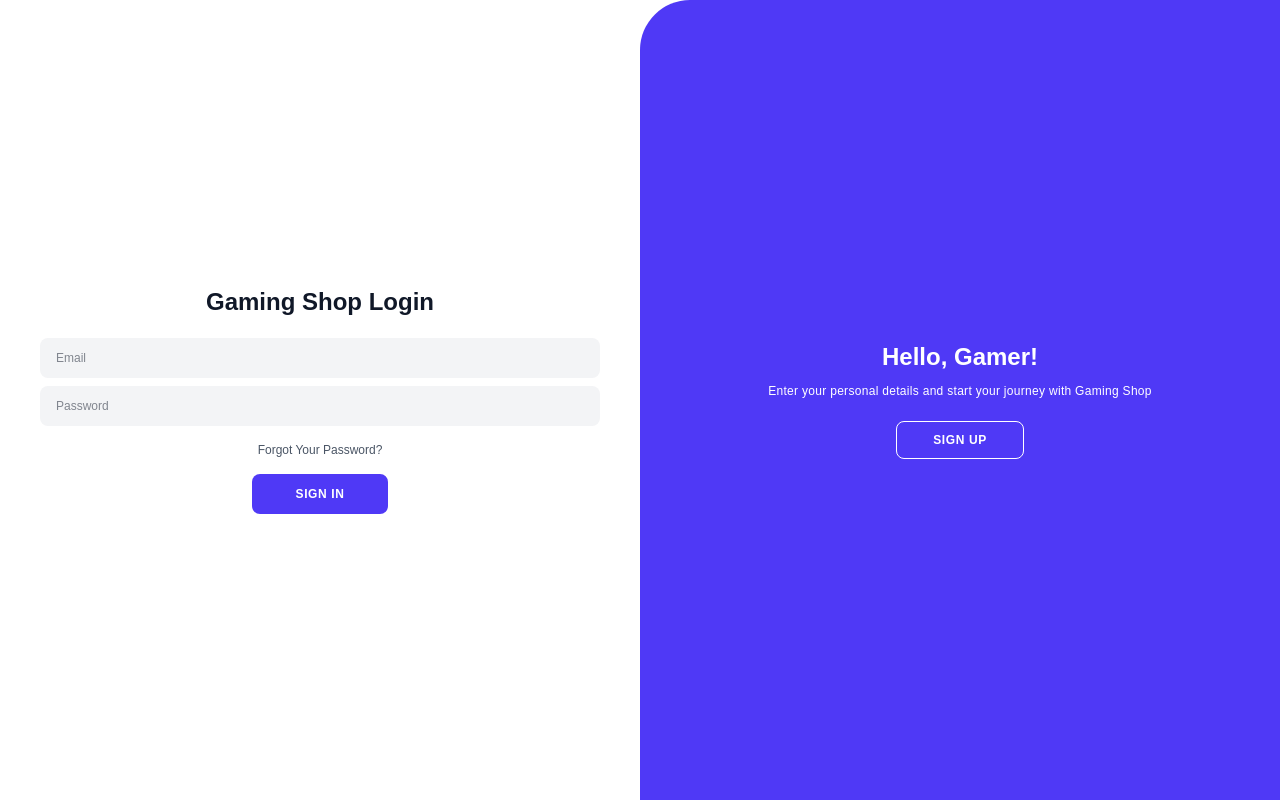
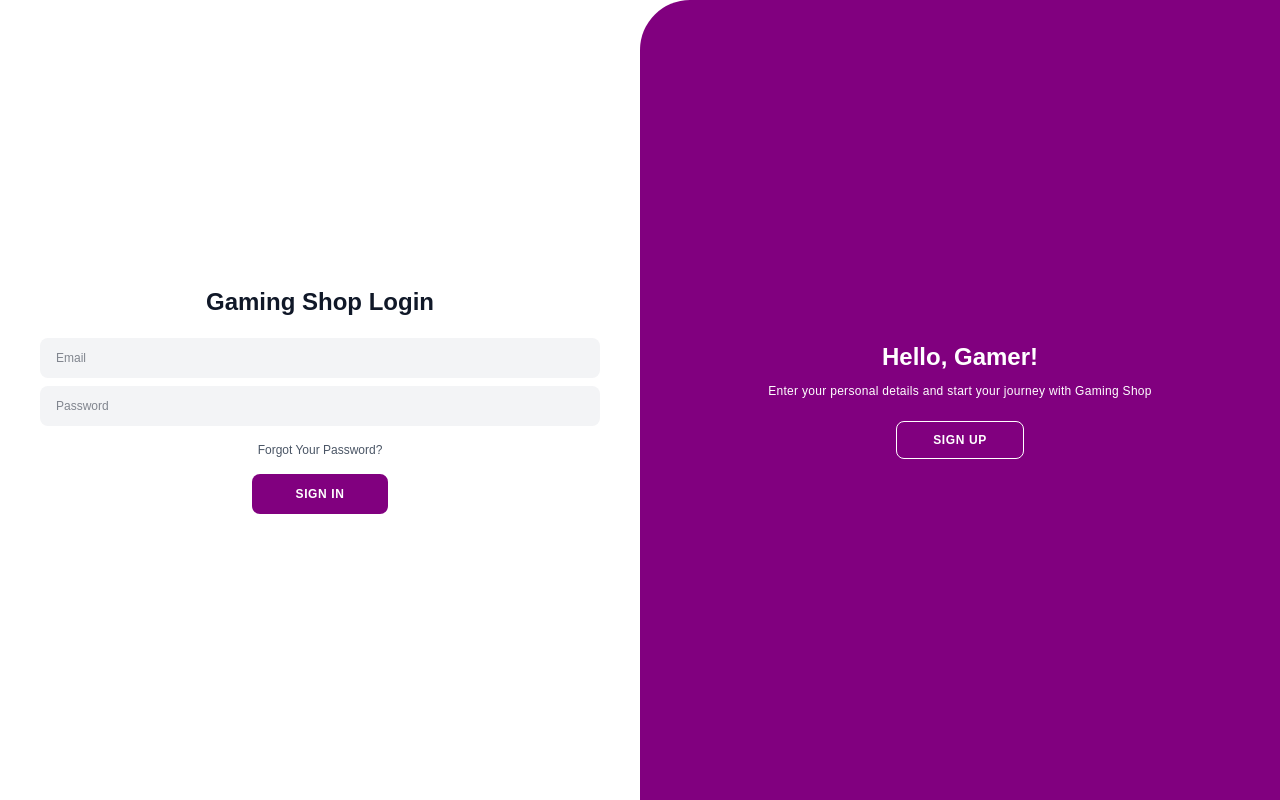
Before and after one commit to Parvez4560/gamingshop, a Next.js app: page /login in a window 1280 px wide. Built offline with nearby package versions, Linux system fonts and the light colour scheme.

Commit message:
Update website

```diff
--- a/app/login/page.tsx
+++ b/app/login/page.tsx
@@ -70,7 +70,7 @@ export default function LoginPage() {
 
             <button
               type="submit"
-              className="bg-indigo-600 text-white text-xs font-semibold py-3 px-11 rounded-lg uppercase tracking-wider mt-3 cursor-pointer hover:bg-indigo-700 transition"
+              className="bg-[#81007f] text-white text-xs font-semibold py-3 px-11 rounded-lg uppercase tracking-wider mt-3 cursor-pointer hover:bg-[#620060] transition"
             >
               Sign Up
             </button>
@@ -127,14 +127,14 @@ export default function LoginPage() {
 
             <a
               href="#"
-              className="text-gray-600 text-xs my-3 hover:text-indigo-600"
+              className="text-gray-600 text-xs my-3 hover:text-[#81007f]"
             >
               Forgot Your Password?
             </a>
 
             <button
               type="submit"
-              className="bg-indigo-600 text-white text-xs font-semibold py-3 px-11 rounded-lg uppercase tracking-wider mt-1 cursor-pointer hover:bg-indigo-700 transition"
+              className="bg-[#81007f] text-white text-xs font-semibold py-3 px-11 rounded-lg uppercase tracking-wider mt-1 cursor-pointer hover:bg-[#620060] transition"
             >
               Sign In
             </button>
@@ -179,7 +179,7 @@ export default function LoginPage() {
           <div
             className={`
               toggle
-              bg-indigo-600
+              bg-[#81007f]
               text-white
               h-full
               relative
@@ -274,7 +274,7 @@ export default function LoginPage() {
 
 
           {/* ================= MOBILE TOGGLE ================= */}
-          <div className="bg-indigo-600 text-white h-full flex md:hidden items-center justify-center">
+          <div className="bg-[#81007f] text-white h-full flex md:hidden items-center justify-center">
 
             {isActive ? (
               <button
```
Also changed, not shown: public/gamingshop.svg. Lines whose indentation alone changed are shown as unchanged.
